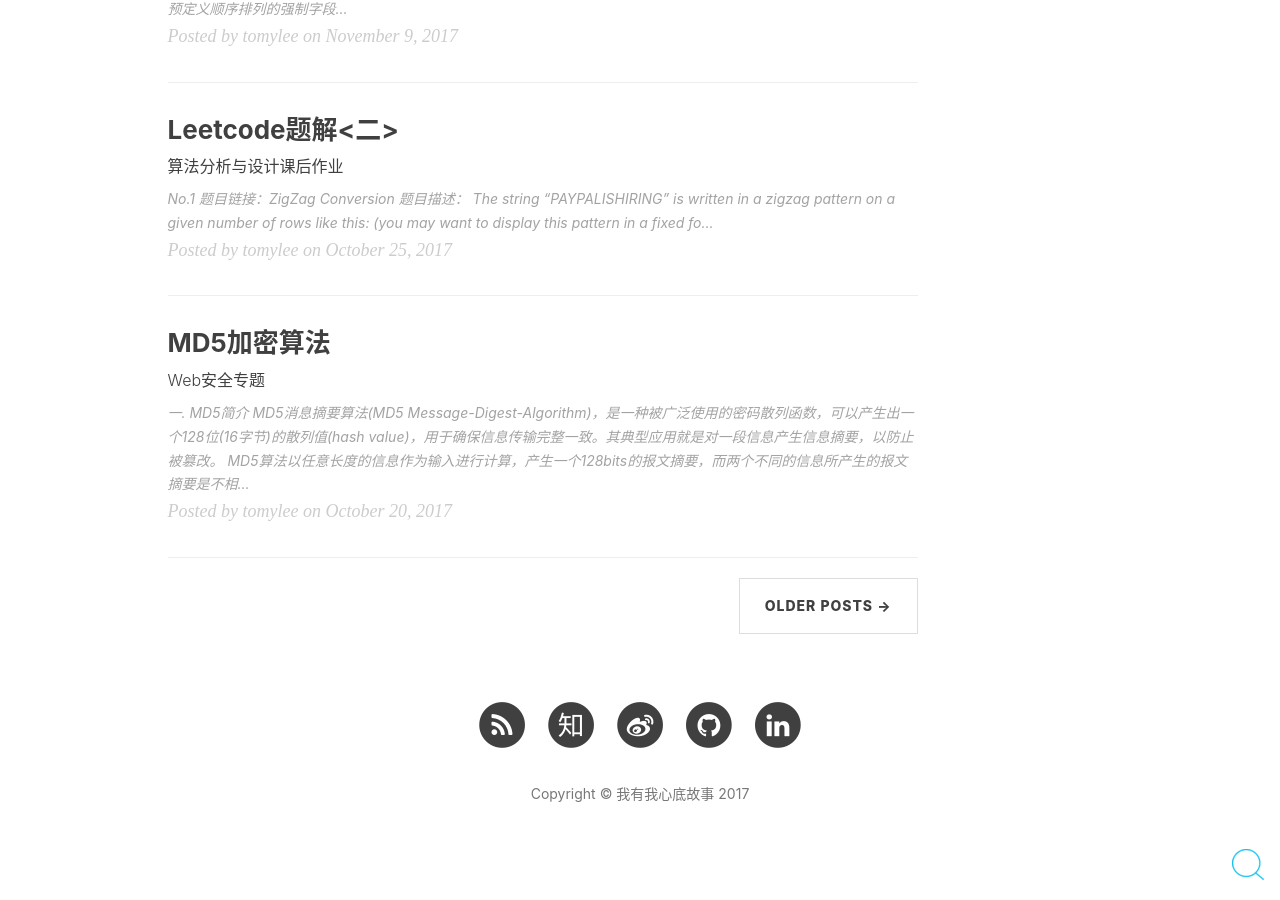
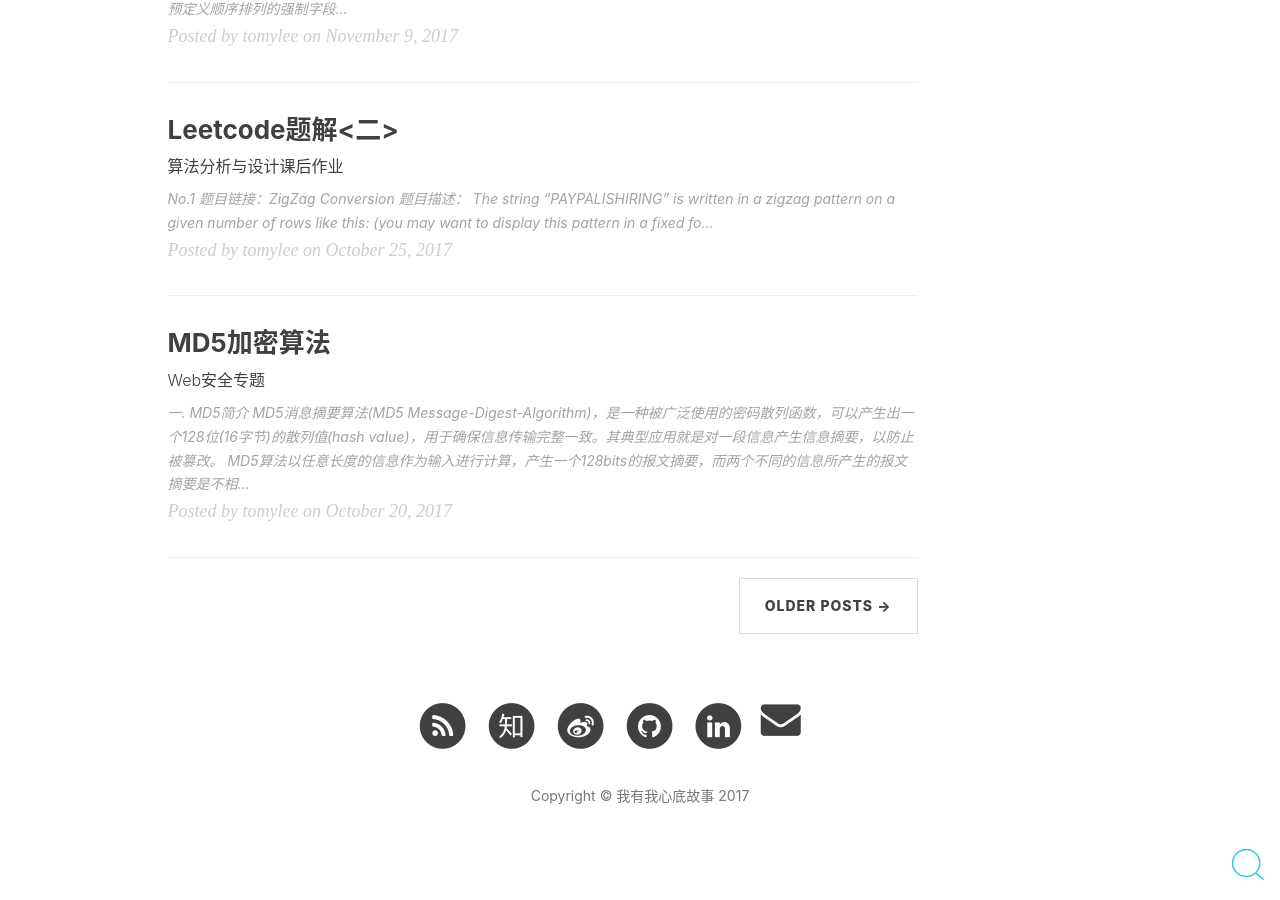
Before and after one commit to Tomy-Lee/Tomy-Lee.github.io, a Jekyll site: the page built from index.html, in a window 1280 px wide and 900 px high, scrolled down 2042 px. Built offline with Jekyll 4.4.1, drawn with Linux system fonts in a browser that asks for light colours; nearby versions of some CDN libraries; the list of posts is cut into pages by our own code; comment, search, counter and statistics services are not loaded.

Commit message:
Update footer.html

```diff
--- a/_includes/footer.html
+++ b/_includes/footer.html
@@ -79,7 +79,7 @@
                     </li>
                     {% endif %}
 
-                    {% if site.social.mail %}
+                    {% if site.mail %}
           <!-- Email -->
           <li class="navigation__item_social">
             <a href="mailto:{{site.social.mail}}" title="Contact me">
@@ -88,6 +88,7 @@
             </a>
           </li>
           {% endif %}
+
 
                     {% if site.jianshu_username%}
                     <li>
```
